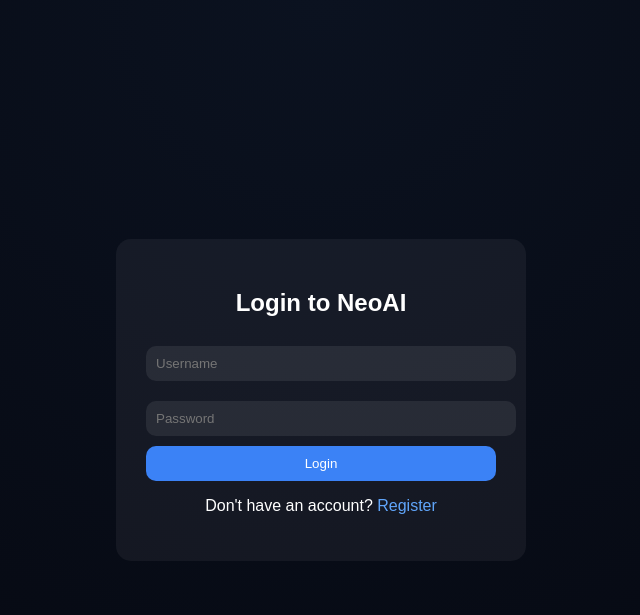
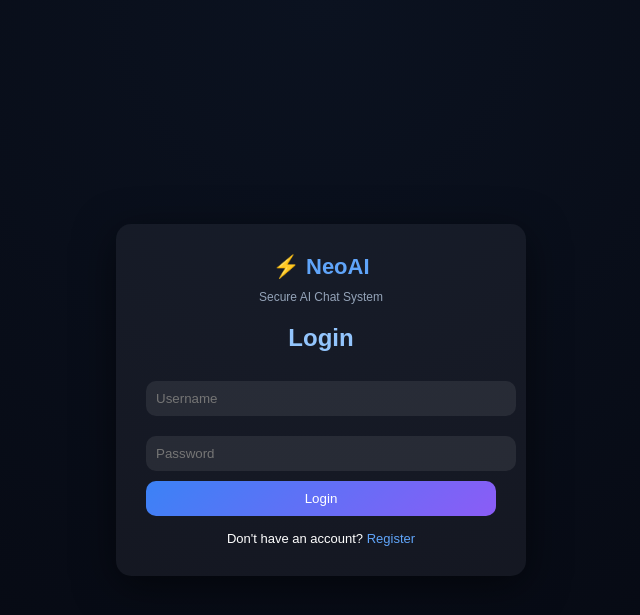
Before and after one commit to matomesediana/ai-website, a Flask app: page /login in a window 1280 px wide. Shown: the top 615 px of the page, without its empty margins (319-959 px from the left). Run offline with Flask 3, Linux system fonts and the light colour scheme.

Commit message:
fix login UI styling

```diff
--- a/templates/login.html
+++ b/templates/login.html
@@ -22,6 +22,11 @@
             border-radius: 15px;
             width: 350px;
             text-align: center;
+            box-shadow: 0 10px 40px rgba(0,0,0,0.5);
+        }
+
+        h2 {
+            color: #93c5fd;
         }
 
         input {
@@ -32,6 +37,7 @@
             border: none;
             background: rgba(255,255,255,0.08);
             color: white;
+            outline: none;
         }
 
         button {
@@ -39,7 +45,7 @@
             padding: 10px;
             border-radius: 10px;
             border: none;
-            background: #3b82f6;
+            background: linear-gradient(135deg, #3b82f6, #8b5cf6);
             color: white;
             cursor: pointer;
         }
@@ -48,13 +54,35 @@
             color: #60a5fa;
             text-decoration: none;
         }
+
+        .link {
+            margin-top: 15px;
+            font-size: 13px;
+        }
+
+        .logo {
+            font-size: 22px;
+            font-weight: bold;
+            color: #60a5fa;
+            margin-bottom: 10px;
+        }
+
+        .subtitle {
+            font-size: 12px;
+            color: #94a3b8;
+            margin-bottom: 20px;
+        }
     </style>
 </head>
 
 <body>
 
 <div class="box">
-    <h2>Login to NeoAI</h2>
+
+    <div class="logo">⚡ NeoAI</div>
+    <div class="subtitle">Secure AI Chat System</div>
+
+    <h2>Login</h2>
 
     <form method="POST">
         <input name="username" placeholder="Username" required>
@@ -62,7 +90,10 @@
         <button type="submit">Login</button>
     </form>
 
-    <p>Don't have an account? <a href="/register">Register</a></p>
+    <div class="link">
+        Don't have an account? <a href="/register">Register</a>
+    </div>
+
 </div>
 
 </body>
```
